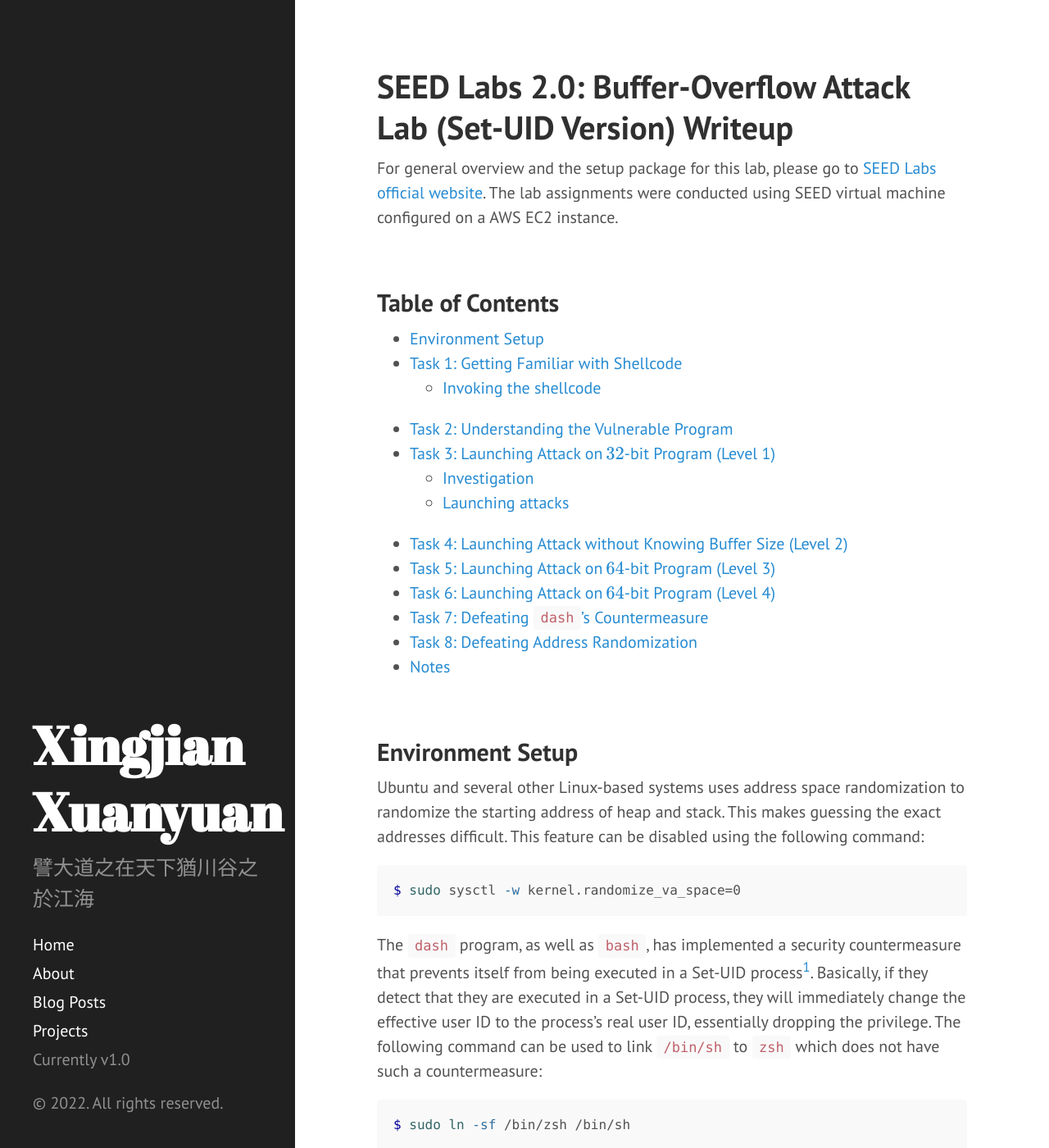
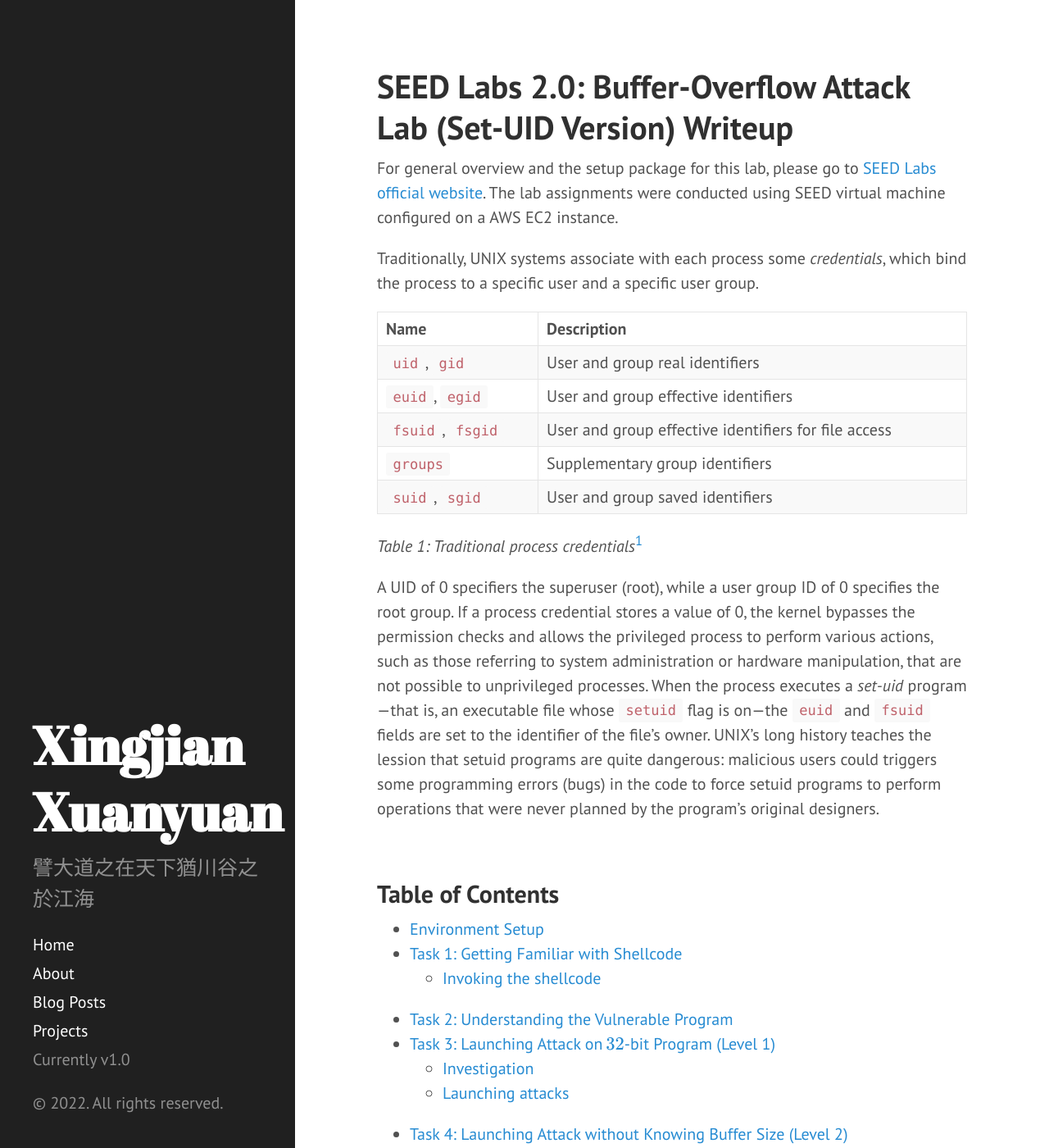
Before and after one commit to XingjianXuanyuan/XingjianXuanyuan.github.io, a Jekyll site: the page built from _posts/2021-11-17-SEED-buffer-overflow.md, in a window 1280 px wide and 1400 px high. Shown: the whole window at 82% size. Built offline with Jekyll 4.4.1, drawn with Linux system fonts in a browser that asks for light colours; formulas are drawn with MathJax 3; some of the changed text lies outside the part shown.

```diff
--- a/_posts/2021-11-17-SEED-buffer-overflow.md
+++ b/_posts/2021-11-17-SEED-buffer-overflow.md
@@ -7,6 +7,22 @@ category: "Computing Systems"
 For general overview and the setup package for this lab, please go to [SEED Labs official website](https://seedsecuritylabs.org). The lab assignments were conducted using SEED virtual machine configured on a AWS EC2 instance.
 
 <!-- excerpt-end -->
+
+Traditionally, UNIX systems associate with each process some *credentials*, which bind the process to a specific user and a specific user group.
+
+|---
+| Name | Description
+|:-|:-|:-|:-|:-
+| <code>uid</code>, <code>gid</code> | User and group real identifiers
+| <code>euid</code>, <code>egid</code> | User and group effective identifiers
+| <code>fsuid</code>, <code>fsgid</code> | User and group effective identifiers for file access
+| <code>groups</code> | Supplementary group identifiers
+| <code>suid</code>, <code>sgid</code> | User and group saved identifiers
+
+*Table 1: Traditional process credentials*[^1]
+{:.table-caption}
+
+A UID of 0 specifiers the superuser (root), while a user group ID of 0 specifies the root group. If a process credential stores a value of 0, the kernel bypasses the permission checks and allows the privileged process to perform various actions, such as those referring to system administration or hardware manipulation, that are not possible to unprivileged processes. When the process executes a *set-uid* program&mdash;that is, an executable file whose <code>setuid</code> flag is on&mdash;the <code>euid</code> and <code>fsuid</code> fields are set to the identifier of the file's owner. UNIX's long history teaches the lession that setuid programs are quite dangerous: malicious users could triggers some programming errors (bugs) in the code to force setuid programs to perform operations that were never planned by the program's original designers.
 
 <br />
 ## Table of Contents
@@ -785,6 +801,8 @@ done
 
 ## Notes
 
-[^1]: A privileged program is one that can give users extra privileges beyond that are already assigned to them. A Set-Root-UID program is a privileged program because it allows users to gain the root privilege during the execution of the programs. For Set-UID programs in UNIX and UNIX-like operating systems, which stands for **set user ID on execution**, the effective <code>uid</code> is the owner of the program, while the real <code>uid</code> is the user of the program. Windows does not have the notion of Set-UID. A different mechanism is used for implementing privileged functionality. A developer would write a privileged program as a service and the user sends the command line arguments to the service using Local Procedure Call.
+[^1]: See "Daniel P. Bovet and Marco Cesati, *Understanding the Linux Kernel, Third Edition*, O'Reilly, 2006."
 
-[^2]: Continue to the next source line in the current (innermost) stack frame. This is similar to <code>step</code>, but function calls that appear within the line of code are executed without stopping. Execution stops when control reaches a different line of code at the original stack level that was executing when you gave the <code>next</code> command.
+[^2]: A privileged program is one that can give users extra privileges beyond that are already assigned to them. A Set-Root-UID program is a privileged program because it allows users to gain the root privilege during the execution of the programs. For Set-UID programs in UNIX and UNIX-like operating systems, which stands for **set user ID on execution**, the effective <code>uid</code> is the owner of the program, while the real <code>uid</code> is the user of the program. Windows does not have the notion of Set-UID. A different mechanism is used for implementing privileged functionality. A developer would write a privileged program as a service and the user sends the command line arguments to the service using Local Procedure Call.
+
+[^3]: Continue to the next source line in the current (innermost) stack frame. This is similar to <code>step</code>, but function calls that appear within the line of code are executed without stopping. Execution stops when control reaches a different line of code at the original stack level that was executing when you gave the <code>next</code> command.
```
Also changed, not shown: other parts of _posts/2021-11-17-SEED-buffer-overflow.md (+2 -2 lines), _posts/2022-06-01-Shanhai-Jing.md (added, +22 -0 lines), 1 other file.
